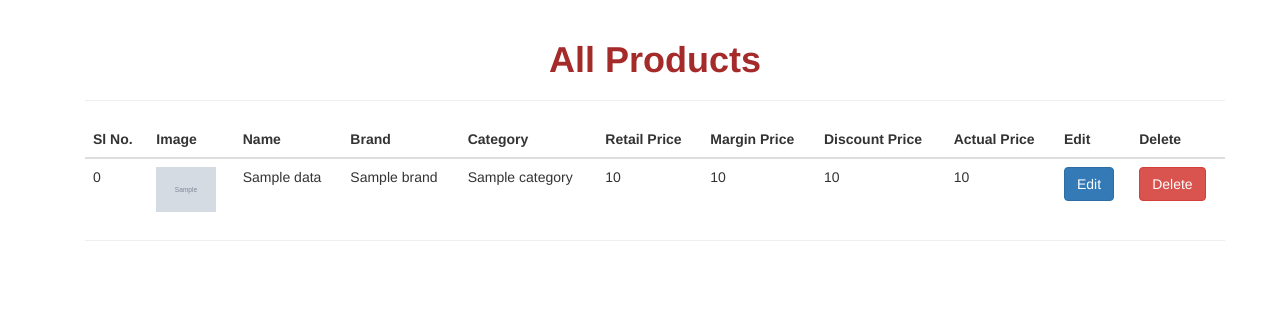
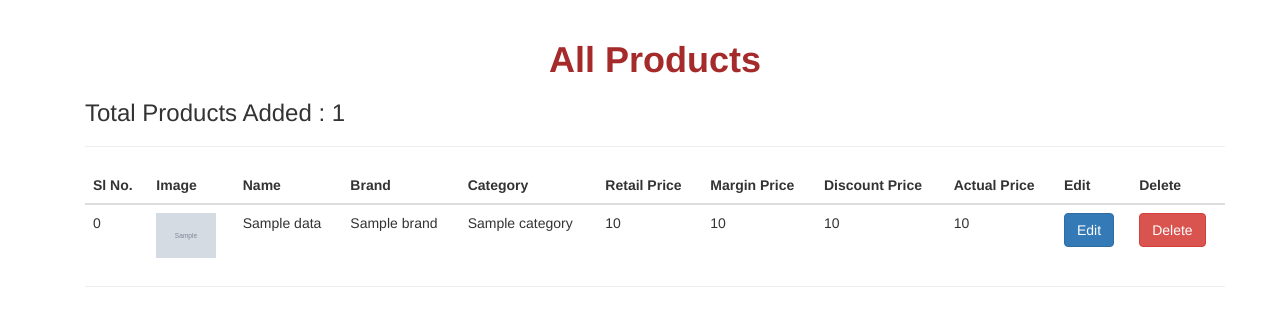
Before and after one commit to officialfavshops/favshops1, a Django app: template templates/admin_page.html in a window 1280 px wide. Shown: the part 52-378 px from the top of the page. Run offline with Django 3.2, Linux system fonts and the light colour scheme; the template is opened without the code that fills it: most values are stand-ins (such as "Sample title", 1, 10 or a date in 2020); grey boxes marked "Sample" are stand-in pictures; parts of the project's set-up code (start-up, migrations or seed data) failed here and were passed over; some libraries are stand-ins or nearby versions.

```diff
--- a/Products/views.py
+++ b/Products/views.py
@@ -33,8 +33,9 @@ def add_products(request):
 
 def all_products(request):
     products = Product.objects.all().order_by('-upload_time')
+    total_product = len(products)
 
-    return render(request,'admin_page.html',{'products':products})
+    return render(request,'admin_page.html',{'products':products,'total_products':total_product})
 
 def edit_product(request,pk):
     products = Product.objects.all()
--- a/templates/admin_page.html
+++ b/templates/admin_page.html
@@ -57,6 +57,7 @@
 
             {% endfor %} {% endif %}
             <h1 style="text-align: center;font-weight:bold;color:brown;"> All Products </h1>
+            <h3>Total Products Added : {{ total_products}}</h3>
 
             <hr> {% if products %}
             <table class="table table-hover">
```
